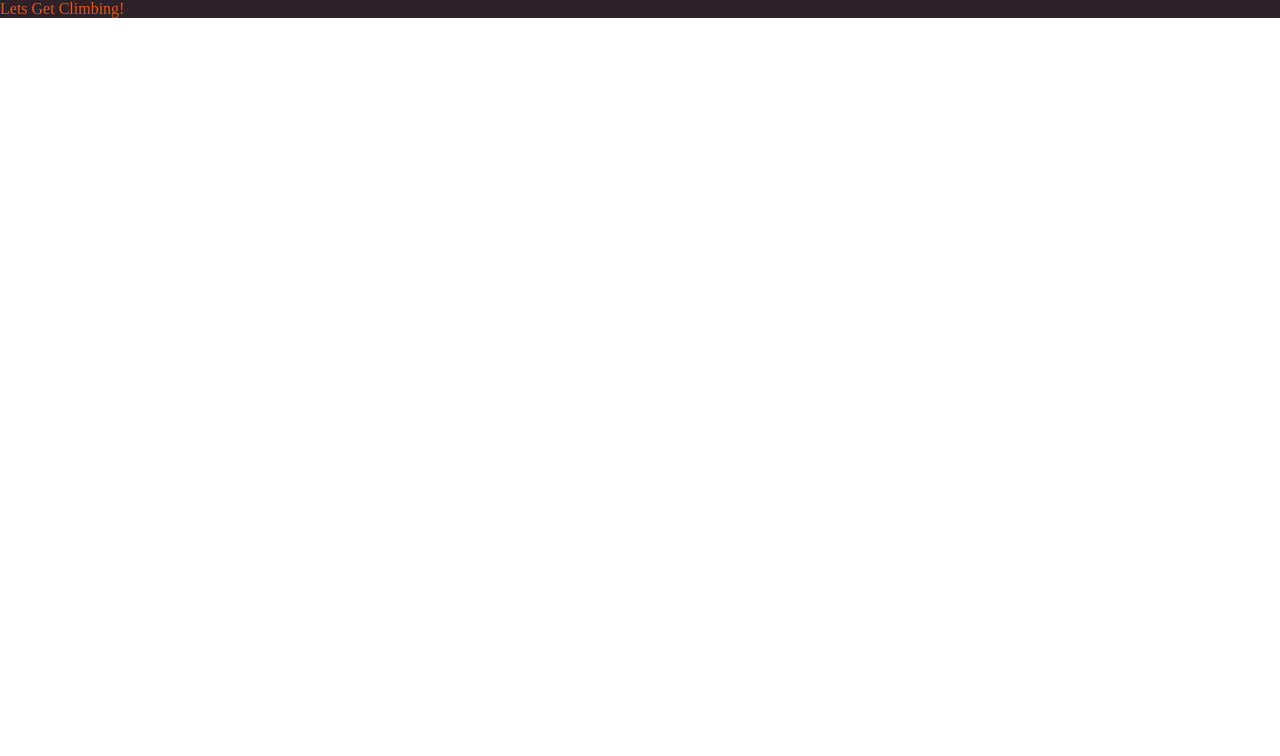
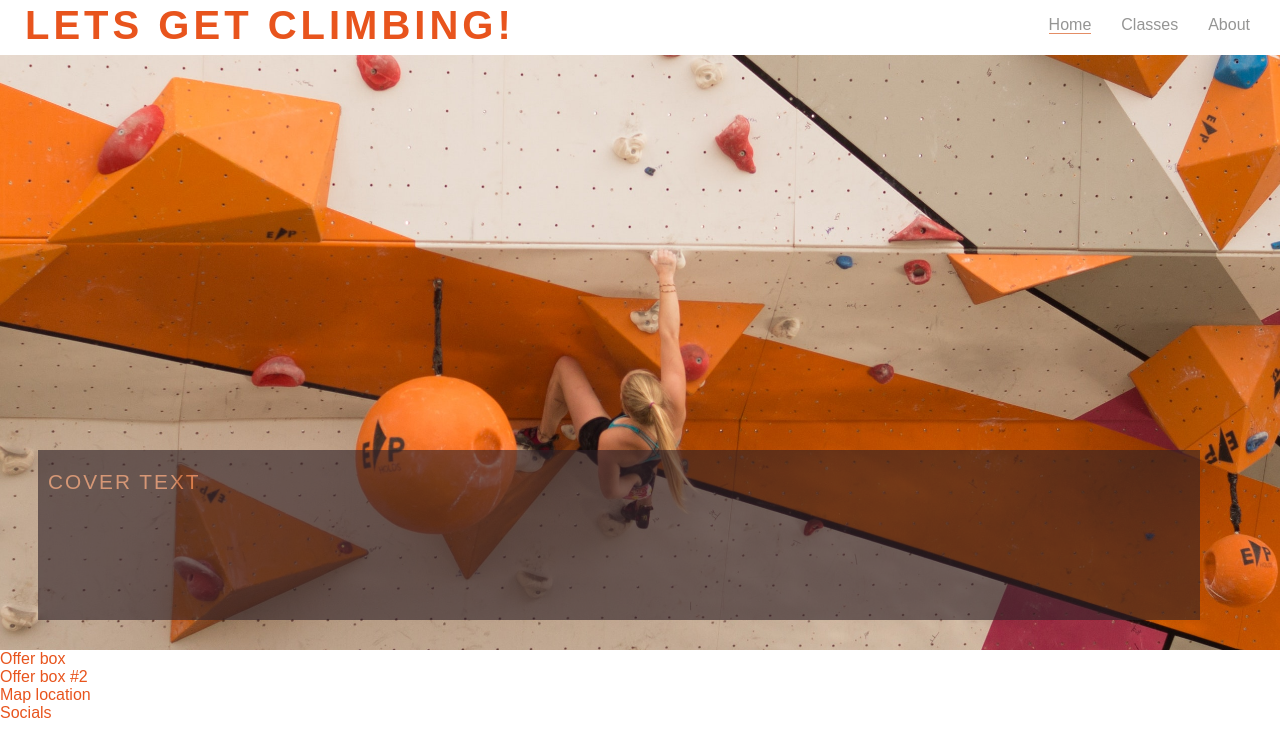
Before and after one commit to Haloegen/get_climbing, a plain HTML site: page index.html in a window 1280 px wide. Drawn offline with Linux system fonts and the light colour scheme.

Commit message:
add initial structure and style

```diff
--- a/assets/css/style.css
+++ b/assets/css/style.css
@@ -1,10 +1,108 @@
+@import url('https://fonts.googleapis.com/css2?family=Lato:wght@300&family=Oswald&family=Roboto+Condensed:ital,wght@1,300&family=Roboto+Slab&display=swap');
+
+/* FAFAF9
+E48D65
+E8541D
+959594
+2E2127
+Color codes
+ */
+
 * {
     margin: 0;
     padding: 0;
-    border: 0;
+    border: none;
+}
+
+body {
+    font-family: Roboto-Slab, sans-serif;
+    font-weight: 300;
+    color: #E8541D;
+}
+
+/* headings and titles */
+
+h1, h2 {
+    font-family: Roboto-Condensed, sans-serif;
+    text-transform: uppercase;
+    letter-spacing: 4px;
+}
+
+#logo, #menu {
+    line-height: 50px;
 }
 
 #mast-head {
     background-color: #2E2127;
     color: #E8541D;
 }
+
+#logo {
+    float: left;
+    font-size: 250%;
+    margin-left: 25px;
+}
+
+#menu {
+    float: right;
+}
+
+#menu li {
+    float: left;
+    list-style-type: none;
+    margin-right: 30px;
+}
+
+#menu a {
+    text-decoration: none;
+    color: #959594;
+}
+
+#menu a:hover {
+    border: 1px solid #E48D65;
+    border-style: inset;
+}
+
+.active {
+    border-bottom: 1px solid #E48D65;
+}
+
+/* hero-image */
+
+#image-outer {
+    height: 600px;
+    width: 100%;
+    overflow: hidden;
+    position: relative;
+}
+
+#hero-image {
+    height: 600px;
+    width: 100%;
+    background: url('../images/pexels-skitterphoto-9606.jpg') no-repeat center center;
+    margin: 5px 0 0;
+    background-size: cover;
+    background-position: bottom;
+}
+
+#cover-text {
+    font-size: 130%;
+    font-family:Courier, monospace sans-serif;
+    text-transform: uppercase;
+    letter-spacing: 2px;
+
+    width: 90%;
+    height: 150px;
+    margin-right: 30px;
+
+    padding-top: 20px;
+    padding-left: 10px;
+
+    background-color: #2E2127;
+    bottom: 30px;
+    right: 50px;
+    color: #E48D65;
+    opacity: 0.6;
+    position: absolute;
+
+}
--- a/index.html
+++ b/index.html
@@ -9,14 +9,48 @@
 </head>
 <body>
     <div id="mast-head">
-        <header>
+        <header><h1 id="logo">
             Lets Get Climbing!
+        </h1>
+        <nav id="menu">
+             <ul>
+                    <li>
+                        <a href="index.html" class="active">Home</a>
+                    </li>
+                    <li>
+                        <a href="classes.html">Classes</a>
+                    </li>
+                    <li>
+                        <a href="about.html">About</a>
+                    </li>
+                </ul>
+            </nav>
         </header>
-        <nav>
-            <a href=""></a>
-            <a href=""></a>
-            <a href=""></a>
-        </nav>
     </div>
+    <section id="image-outer">
+        <div id="hero-image">
+            <div id="cover-text">
+                Cover Text
+            </div>
+        </div>
+    </section>
+    <Section>
+        <div>
+            <div>
+                Offer box
+            </div>
+        </div>
+        <div>
+            <div>
+                Offer box #2
+            </div>
+        </div>
+    </Section>
+    <div>
+        Map location
+    </div>
+    <footer>
+        Socials
+    </footer>
 </body>
 </html>
```
Also changed, not shown: assets/images/pexels-allan-mas-5383749 (2).jpg (added), assets/images/pexels-skitterphoto-9606.jpg (added).
